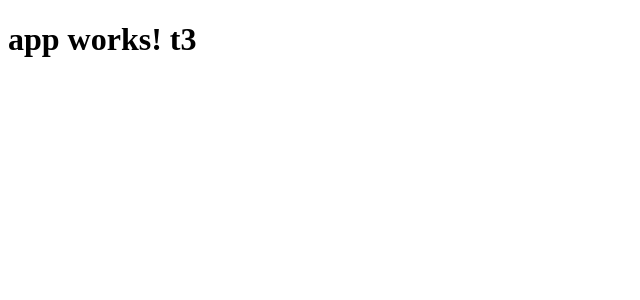
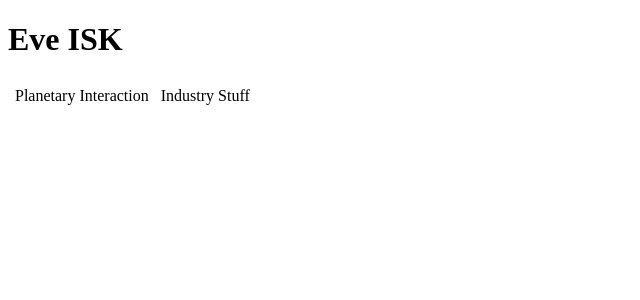
Before and after one commit to koz4221/eve-isk, an Angular app: page / in a window 1280 px wide. Shown: the top 300 px of the page, without its empty margins (0-640 px from the left). Built offline with nearby package versions, Linux system fonts and the light colour scheme.

Commit message:
initial code woo!

```diff
--- a/src/app/app.component.css
+++ b/src/app/app.component.css
@@ -0,0 +1,3 @@
+.choiceTabsTable td {
+    padding: 5px
+}
--- a/src/app/app.component.html
+++ b/src/app/app.component.html
@@ -1,3 +1,9 @@
 <h1>
   {{title}}
 </h1>
+<table class="choiceTabsTable">
+  <tr>
+    <td>Planetary Interaction</td>
+    <td>Industry Stuff</td>
+  </tr>
+</table>
--- a/src/app/app.component.ts
+++ b/src/app/app.component.ts
@@ -6,5 +6,5 @@
   styleUrls: ['./app.component.css']
 })
 export class AppComponent {
-  title = 'app works! t3';
+  title = 'Eve ISK';
 }
```
